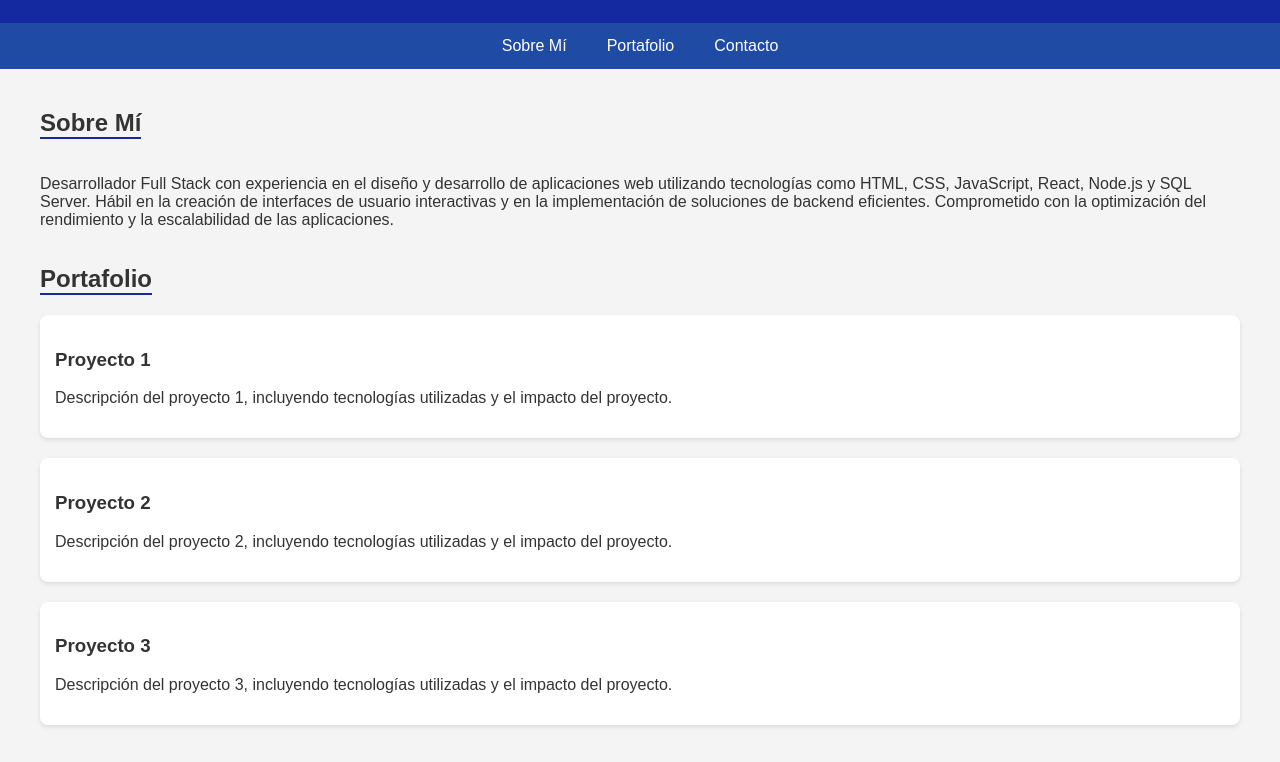
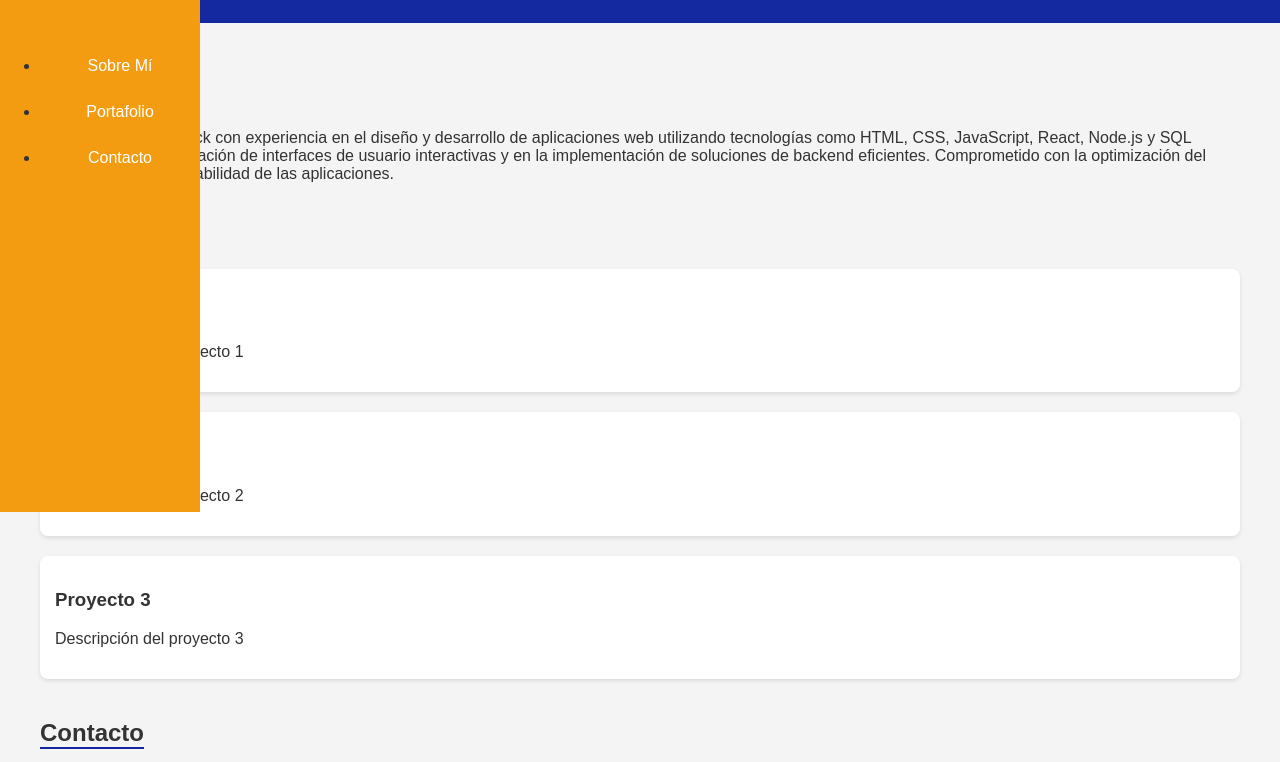
Before and after one commit to jlvillota/miPortafolio, a plain HTML site: page index.html in a window 1280 px wide. Shown: the part 288-1050 px from the top of the page. Drawn offline with Linux system fonts and the light colour scheme.

Commit message:
modificacion css

```diff
--- a/index.html
+++ b/index.html
@@ -13,12 +13,17 @@
         <h1>Jose Luis Villota</h1>
         <p>Desarrollador - Full Stack</p>
     </header>
-    <nav>
-        <a href="#about">Sobre Mí</a>
-        <a href="#portfolio">Portafolio</a>
-        <a href="#contact">Contacto</a>
-    </nav>
-    <div class="container">
+    <section class="nav-wrapper">
+        <nav>
+            <ul>
+                <li><a href="#about">Sobre Mí</a></li>
+                <li><a href="#portfolio">Portafolio</a></li>
+                <li><a href="#contact">Contacto</a></li>
+            </ul>
+        </nav>
+    </section>
+
+    <main class="container">
         <section id="about">
             <h2 class="section-title">Sobre Mí</h2>
             <p>Desarrollador Full Stack con experiencia en el diseño y desarrollo de aplicaciones web utilizando tecnologías como HTML, CSS, JavaScript, React, Node.js y SQL Server.
@@ -29,22 +34,22 @@
             <h2 class="section-title">Portafolio</h2>
             <div class="portfolio-item">
                 <h3>Proyecto 1</h3>
-                <p>Descripción del proyecto 1, incluyendo tecnologías utilizadas y el impacto del proyecto.</p>
+                <p>Descripción del proyecto 1</p>
             </div>
             <div class="portfolio-item">
                 <h3>Proyecto 2</h3>
-                <p>Descripción del proyecto 2, incluyendo tecnologías utilizadas y el impacto del proyecto.</p>
+                <p>Descripción del proyecto 2</p>
             </div>
             <div class="portfolio-item">
                 <h3>Proyecto 3</h3>
-                <p>Descripción del proyecto 3, incluyendo tecnologías utilizadas y el impacto del proyecto.</p>
+                <p>Descripción del proyecto 3</p>
             </div>
         </section>
         <section id="contact">
             <h2 class="section-title">Contacto</h2>
             <p>Puedes contactarme a través del siguiente correo electrónico: <a href="mailto: jlvillota1302@gmail.com">jlvillota1302@gmail.com</a></p>
         </section>
-    </div>
+    </main>
     <footer>
         &copy; 2024 Jose Luis Villota
     </footer>
--- a/styles/styles.css
+++ b/styles/styles.css
@@ -22,17 +22,39 @@ header h1 {
     margin: 0;
     font-size: 2em;
 }
+.nav-wrapper {
+    position: fixed;
+    top: 0;
+    left: 0;
+    width: 50px; /* El área donde el hover será detectado */
+    height: 100%;
+}
+
 nav {
+    position: absolute;
+    top: 0;
+    left: -200px; /* Oculto inicialmente fuera de la vista */
+    width: 200px;
+    height: 100%;
     display: flex;
+    flex-direction: column; /* Coloca los enlaces en una columna */
     justify-content: center;
-    background-color: #1f4ba5;
+    background-color: #f39c12;
+    transition: left 0.3s ease; /* Animación suave al aparecer */
 }
+
+.nav-wrapper:hover nav {
+    left: 0; /* Al pasar el mouse sobre la zona izquierda, se muestra el nav */
+}
+
 nav a {
     color: white;
     padding: 14px 20px;
     text-decoration: none;
     text-align: center;
+    display: block; /* Hace que los enlaces ocupen el ancho completo del nav */
 }
+
 nav a:hover {
     background-color: #144089;
 }
```
